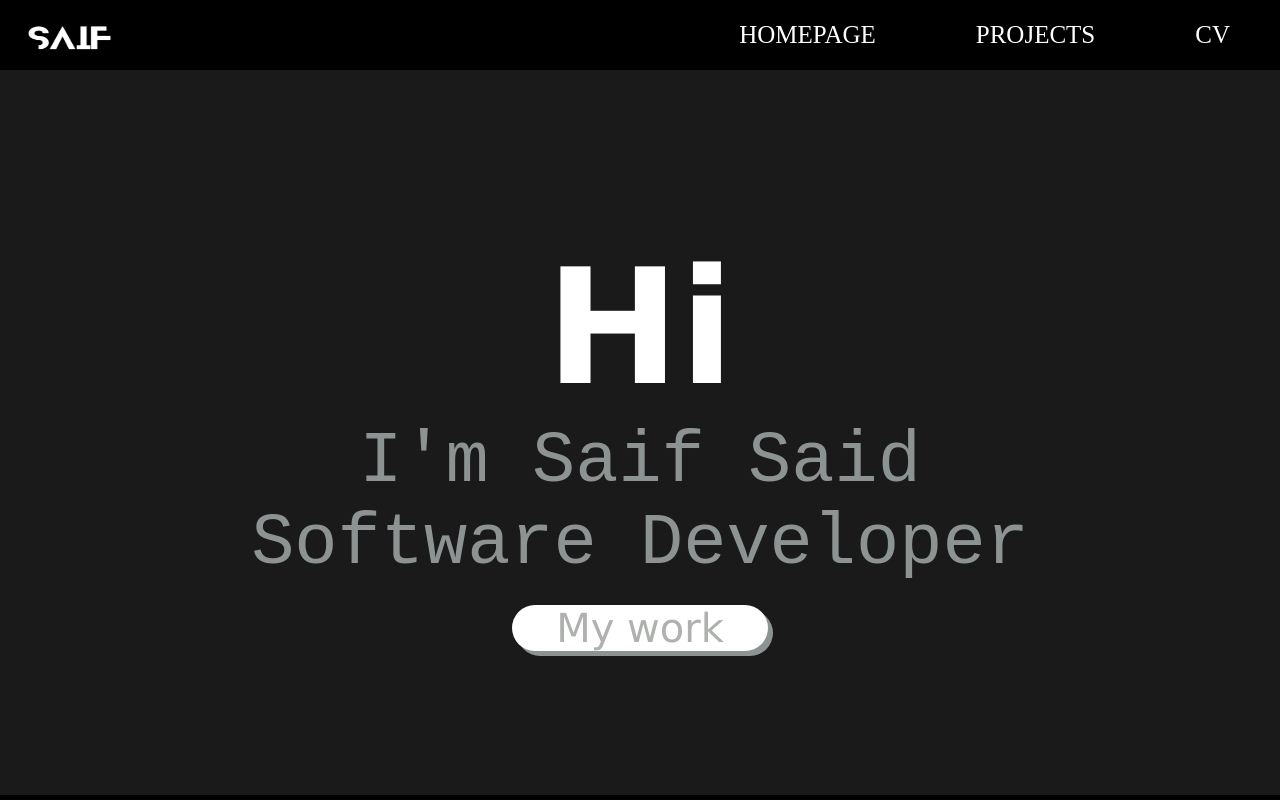
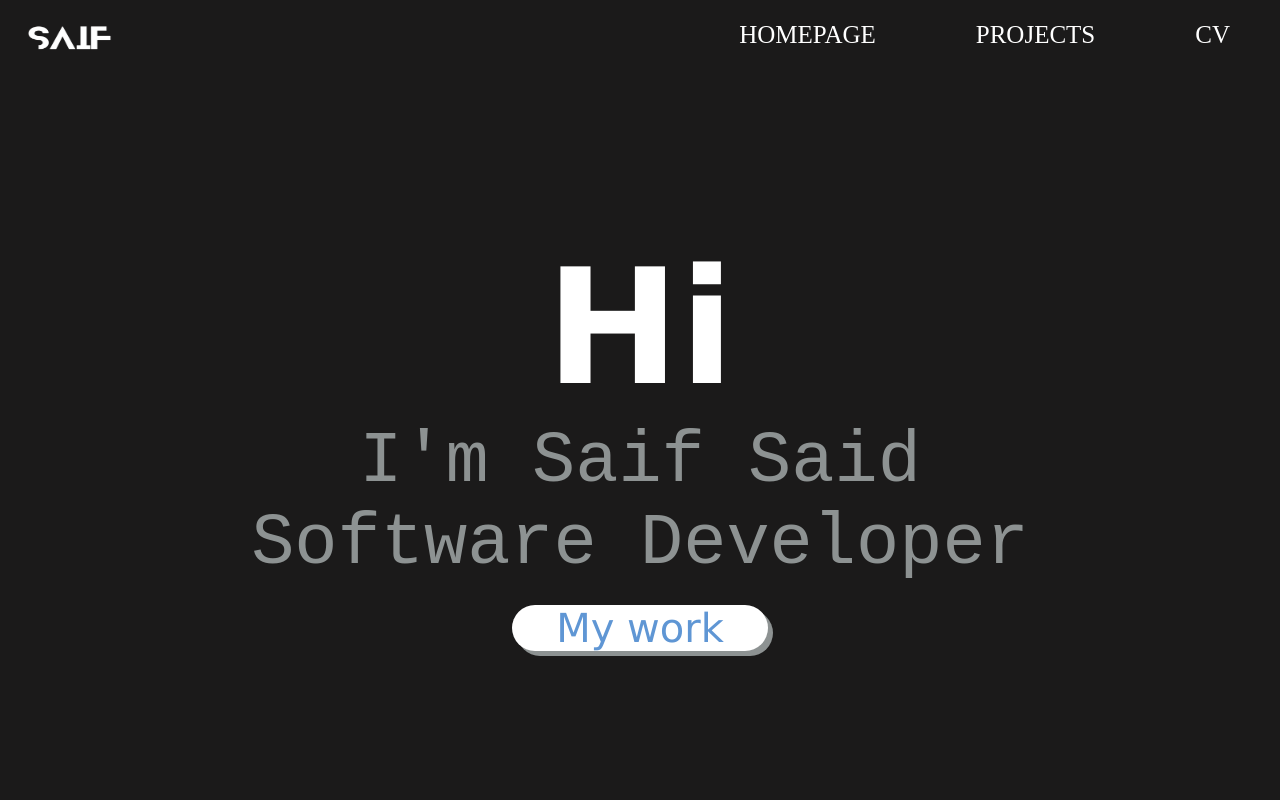
Before and after one commit to Reck-Saif/portfolio, a React (Create React App) app: page / in a window 1280 px wide. In both pictures the pointer is over the link "My work". Built offline with nearby package versions, Linux system fonts and the light colour scheme.

Commit message:
värit vaihettu

```diff
--- a/package.json
+++ b/package.json
@@ -13,6 +13,7 @@
     "node-sass": "^6.0.0",
     "react": "^17.0.2",
     "react-dom": "^17.0.2",
+    "react-ga": "^3.3.0",
     "react-icons": "^4.3.1",
     "react-router-dom": "^5.2.1",
     "react-scripts": "4.0.3",
--- a/src/App.tsx
+++ b/src/App.tsx
@@ -1,16 +1,25 @@
 // App.tsx
-import React from 'react'
+import React, { useEffect } from 'react'
 import Navbar from './navbar/navbar';
+import Main from './components/routes/main';
+import Projects from './components/routes/projects';
+import Cv from './components/routes/cv';
+import ReactGa from 'react-ga';
 import {
   BrowserRouter as Router,
   Switch,
   Route,
 } from 'react-router-dom';
-import Main from './components/routes/main';
-import Projects from './components/routes/projects';
-import Cv from './components/routes/cv';
 
 const App: React.FC = () => {
+
+  useEffect(() => {
+    ReactGa.initialize('UA-214940684-1')
+
+    ReactGa.pageview(window.location.pathname + window.location.search)
+  }, [])
+
+
   return (
     <Router>
       <Navbar />
@@ -20,6 +29,7 @@ const App: React.FC = () => {
         <Route exact path={"/cv"} component={Cv}/>
       </Switch>
     </Router>
+
   )
 }
 
--- a/src/components/routes/maincss.module.scss
+++ b/src/components/routes/maincss.module.scss
@@ -51,7 +51,7 @@
     }
 
     a:hover{
-        color: #3a3d3967;
+        color: #5f96d4;
     }
 }
 
--- a/src/navbar/navcss.module.scss
+++ b/src/navbar/navcss.module.scss
@@ -1,6 +1,6 @@
 /* Add a black background color to the top navigation */
 body{
-  background-color: #000000;
+  background-color: #1b1a1a;
   font-family: monospace;
 }
 
@@ -34,8 +34,8 @@ body{
 
 /* Change the color of links on hover */
 .container .desktopLinks a:hover {
-  background-color: #ffffff;
-  color: #000000;
+  background-color: #1b1a1a;
+  color: #5f96d4;
 }
 
 .container .logo img{
```
Also changed, not shown: 1 other file (tests, documents, lock files or other folders).
